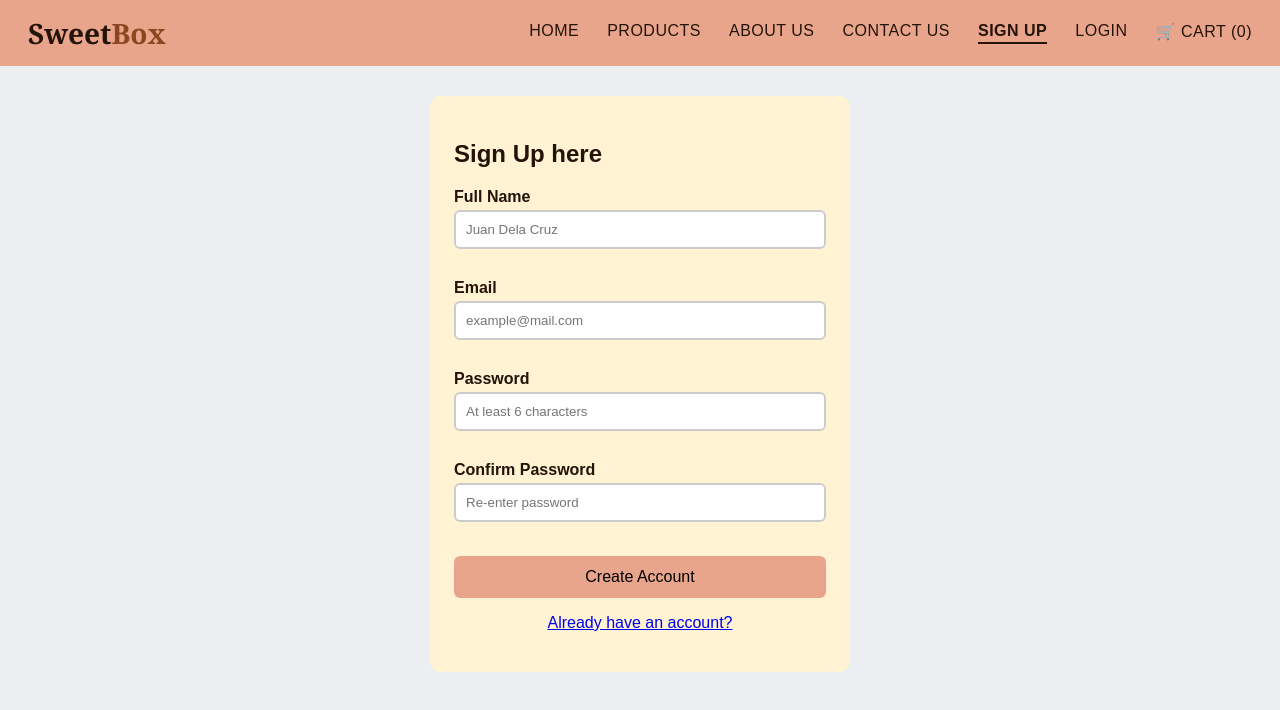
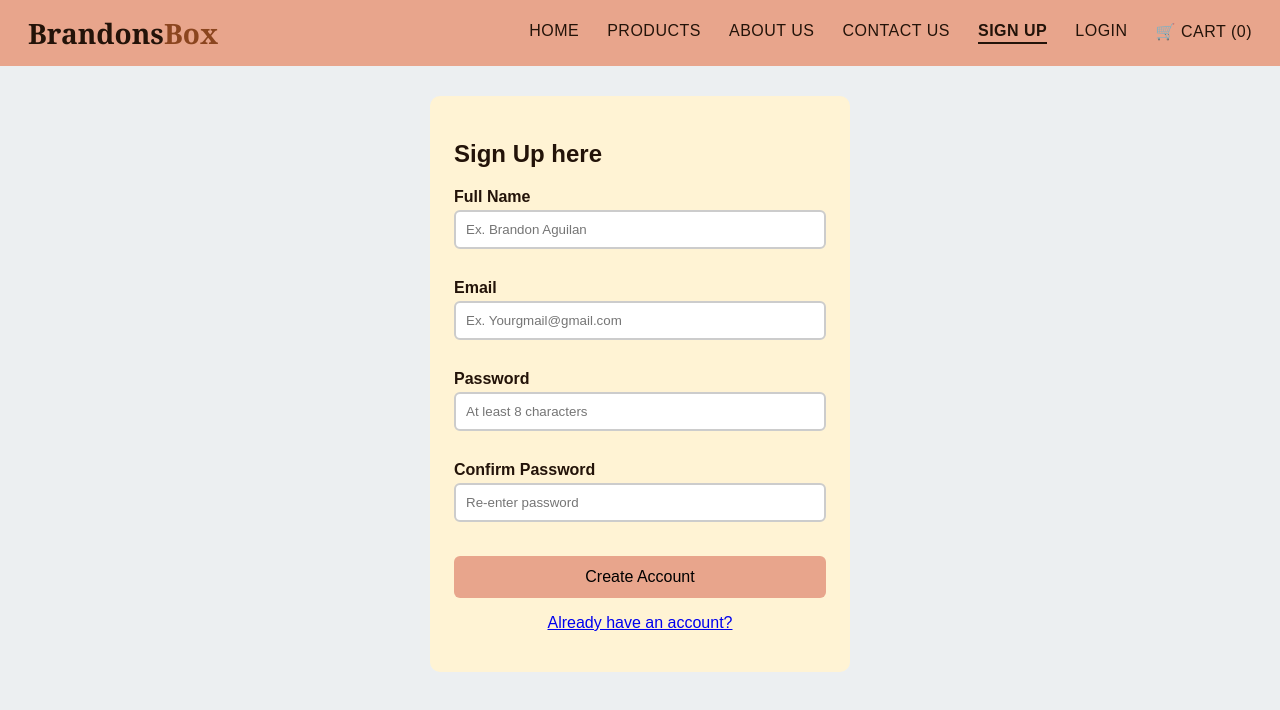
Before and after one commit to Eujinfr/G3_Brandons_Sweetbox, a plain HTML site: page SignUp.html in a window 1280 px wide. Drawn offline with Linux system fonts and the light colour scheme.

Commit message:
Update SignUp.html

```diff
--- a/SignUp.html
+++ b/SignUp.html
@@ -4,14 +4,14 @@
 <head>
     <meta charset="UTF-8">
     <meta name="viewport" content="width=device-width, initial-scale=1.0">
-    <title>SweetBox | Sign Up</title>
+    <title>BrandonsBox | Sign Up</title>
     <link rel="stylesheet" href="style.css">
 </head>
 
 <body>
 
     <header class="navbar">
-        <a class="logo" href="Homepage.html">Sweet<span>Box</span></a>
+        <a class="logo" href="Homepage.html">Brandons<span>Box</span></a>
         <button id="menu-toggle" type="button" aria-label="Toggle navigation" aria-expanded="false">☰</button>
         <nav id="main-nav">
             <a href="Homepage.html">Home</a>
@@ -30,15 +30,15 @@
         <!-- novalidate lets our JavaScript handle the validation messages -->
         <form id="signup-form" novalidate>
             <label for="name">Full Name</label>
-            <input type="text" id="name" placeholder="Juan Dela Cruz">
+            <input type="text" id="name" placeholder="Ex. Brandon Aguilan">
             <span class="error" id="name-error"></span>
 
             <label for="email">Email</label>
-            <input type="email" id="email" placeholder="example@mail.com">
+            <input type="email" id="email" placeholder="Ex. Yourgmail@gmail.com">
             <span class="error" id="email-error"></span>
 
             <label for="password">Password</label>
-            <input type="password" id="password" data-check-length="true" placeholder="At least 6 characters">
+            <input type="password" id="password" data-check-length="true" placeholder="At least 8 characters">
             <span class="error" id="password-error"></span>
 
             <label for="confirm-password">Confirm Password</label>
```
